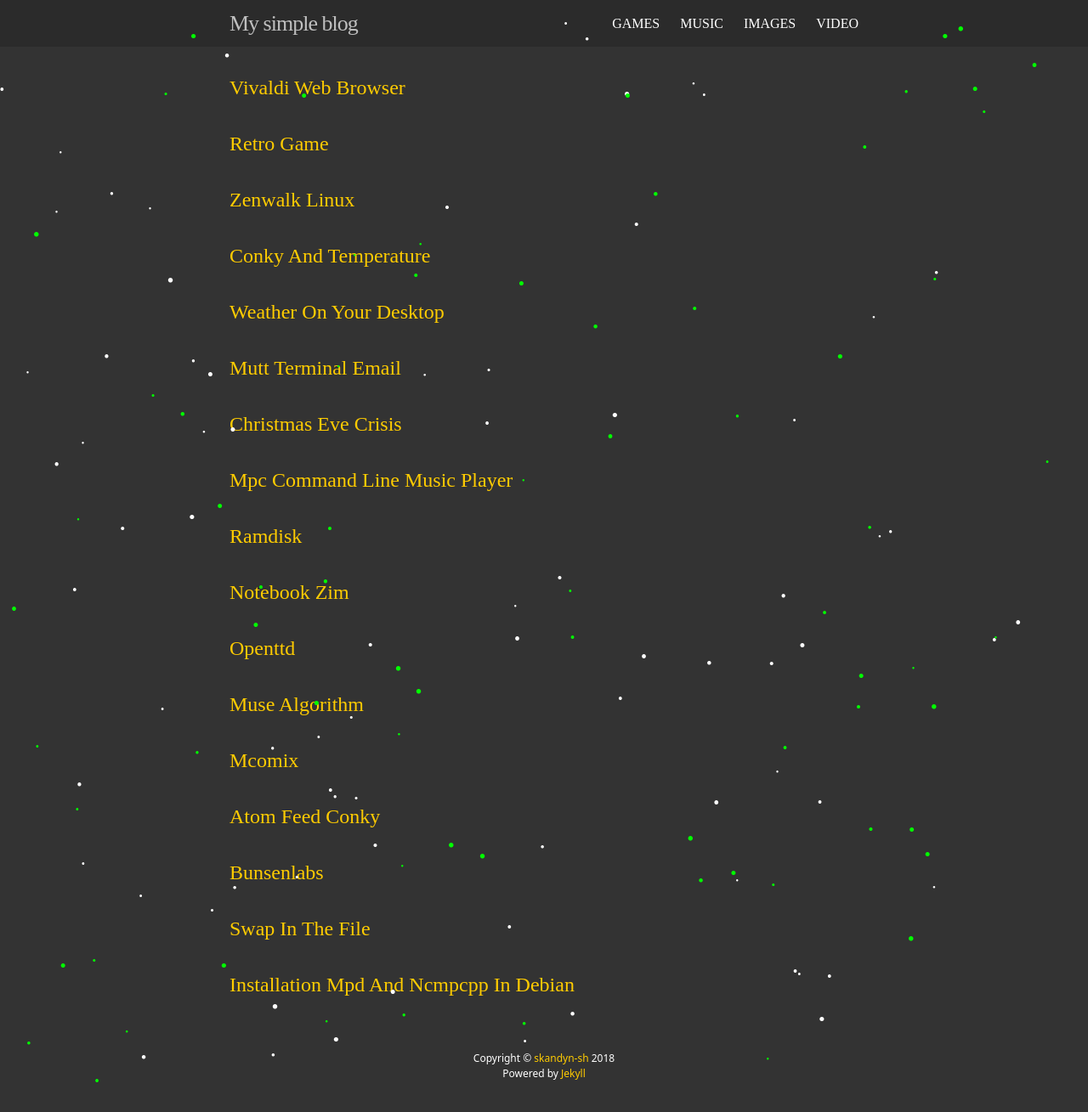
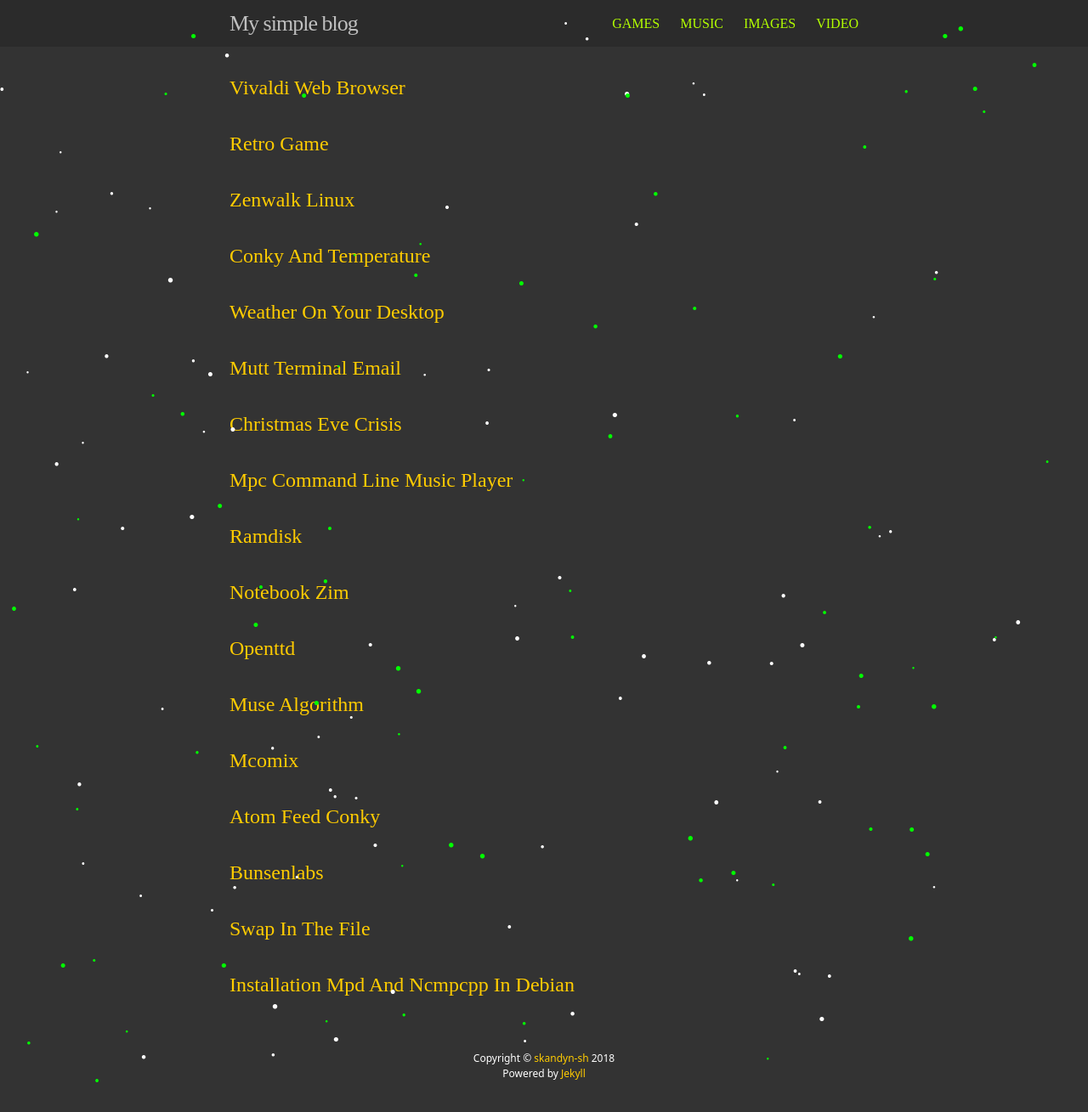
Before and after one commit to skandyn-sh/skandyn-sh.github.io, a Jekyll site: the page built from index.html, in a window 1280 px wide. Shown: the whole page at 85% size. Built offline with Jekyll 4.4.1, drawn with Linux system fonts in a browser that asks for light colours; nearby versions of some CDN libraries; library files that are not in the unit come from our copies; comment, search, counter and statistics services are not loaded.

Commit message:
Update main.scss

```diff
--- a/css/main.scss
+++ b/css/main.scss
@@ -13,7 +13,7 @@
 
 $spacing-unit:     30px;
 
-$text-color:       #fff;
+$text-color:       #b3ff00;
 $background-color: #333333;
 $brand-color:      #ffcc00;
 
```
